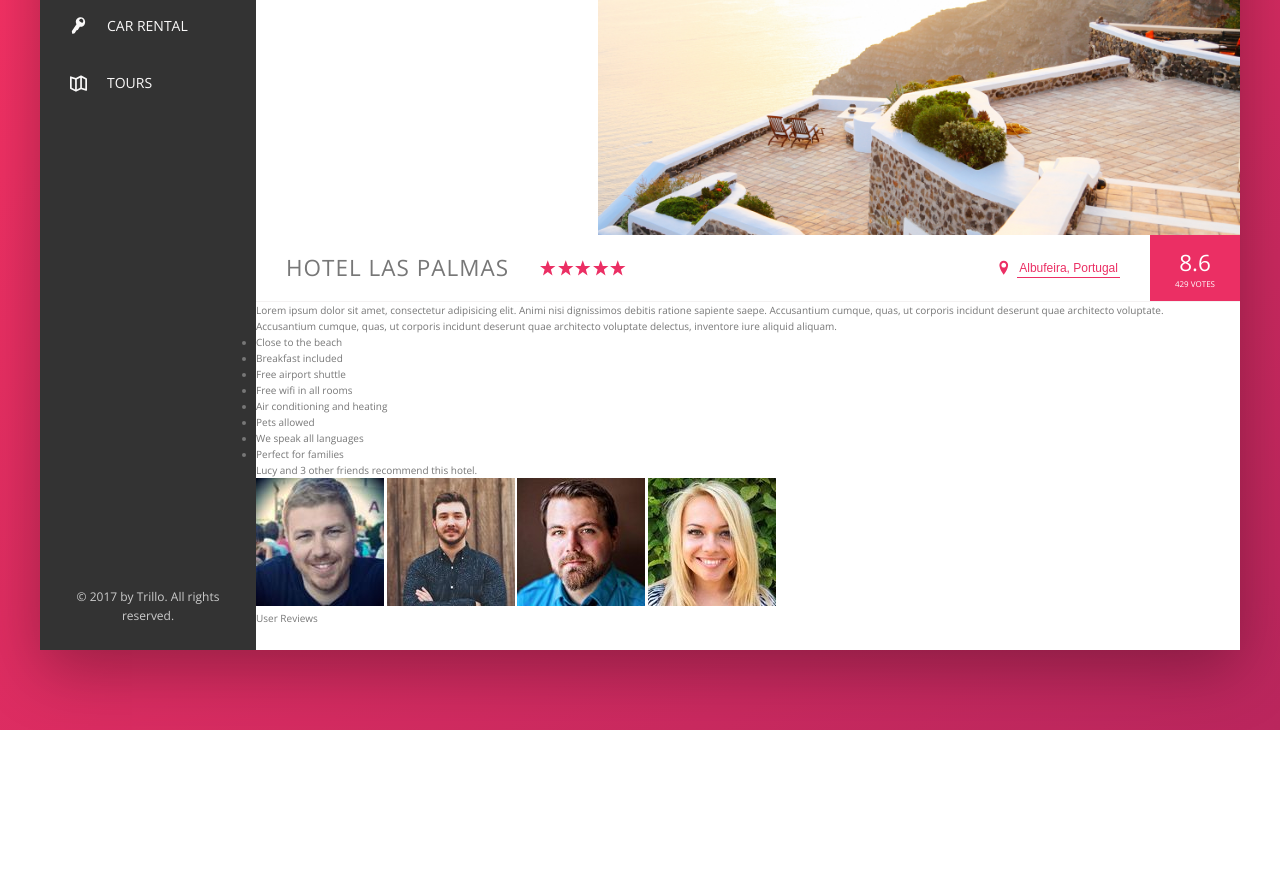
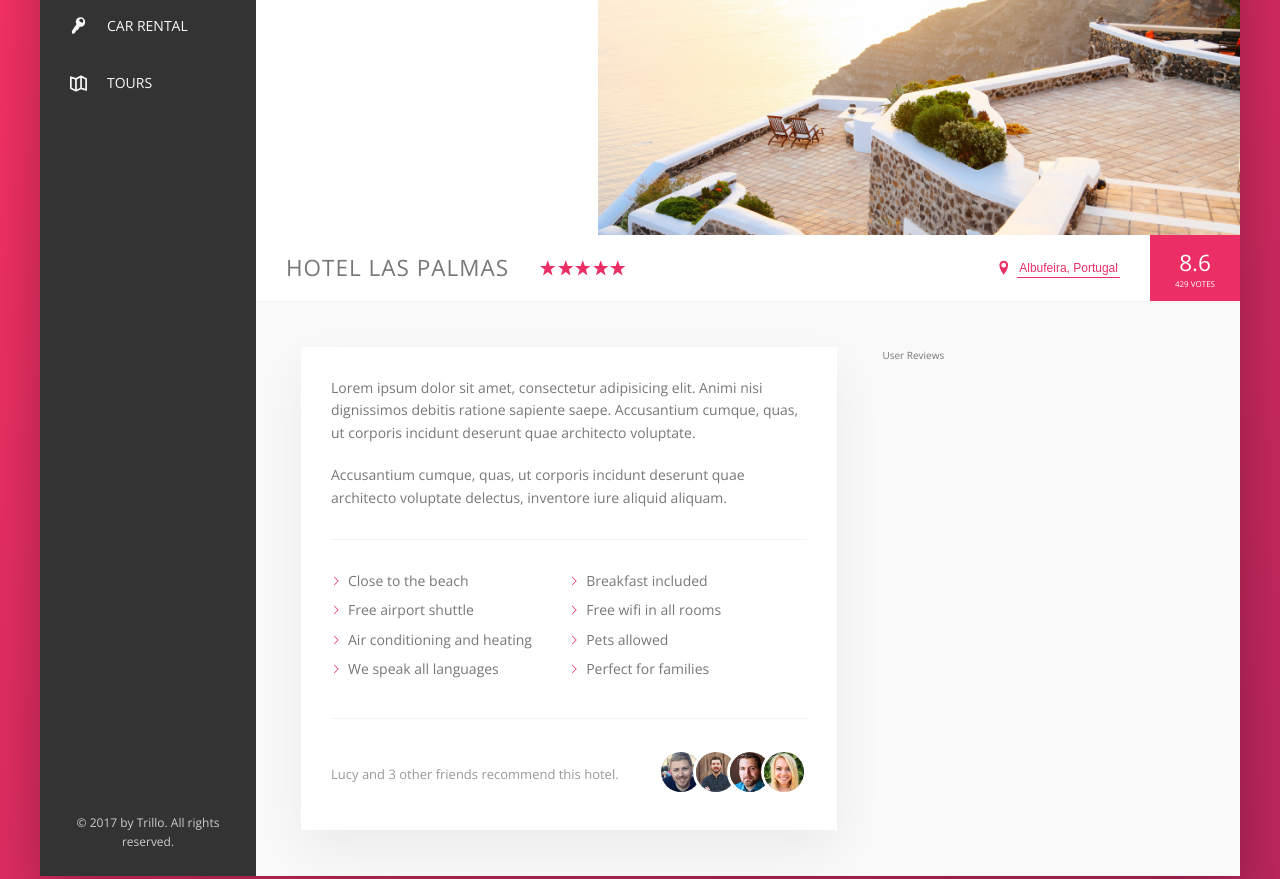
Before and after one commit to AllyssonAlas/trillo, a website: page index.html in a window 1280 px wide. Shown: the part 300-1179 px from the top of the page. Before the commit the page ends 1030 px from the top, so only its background shows below. Drawn offline with nearby package versions, Linux system fonts and the light colour scheme.

Commit message:
styling the hotel description

```diff
--- a/sass/_components.scss
+++ b/sass/_components.scss
@@ -130,7 +130,7 @@
   }
 
   &__item::before {
-    content: '';
+    content: "";
     position: absolute;
     top: 0;
     left: 0;
@@ -198,7 +198,7 @@
 .overview {
   display: flex;
   align-items: center;
-  border-bottom: 1px solid var(--color-grey-light-2);
+  border-bottom: var(--line);
 
   &__heading {
     font-size: 2.25rem;
@@ -294,3 +294,75 @@
     box-shadow: none;
   }
 }
+
+/////////////////////////////////////////////////////////////
+// PARAGRAPH
+.paragraph:not(:last-of-type) {
+  margin-bottom: 2rem;
+}
+
+/////////////////////////////////////////////////////////////
+// LIST
+.list {
+  list-style: none;
+  margin: 3rem 0;
+  padding: 3rem 0;
+  border-top: var(--line);
+  border-bottom: var(--line);
+
+  display: flex;
+  flex-wrap: wrap;
+
+  &__item {
+    flex: 0 0 50%;
+    margin-bottom: 0.7rem;
+  }
+
+  &__item::before {
+    content: "";
+    display: inline-block;
+    height: 1rem;
+    width: 1rem;
+    margin-right: 0.7rem;
+
+    // Older browser
+    // background-image: url(../img/chevron-thin-right.svg);
+    // background-size: cover;
+
+    // Newer Browsers -> maks
+    background-color: var(--color-primary);
+    -webkit-mask-image: url(../img/chevron-thin-right.svg);
+    -webkit-mask-size: cover;
+    mask-image: url(../img/chevron-thin-right.svg);
+    mask-size: cover;
+  }
+}
+
+/////////////////////////////////////////////////////////////
+// RECOMMEND
+.recommend {
+  font-size: 1.3rem;
+  color: var(--color-grey-dark-3);
+
+  display: flex;
+  align-items: center;
+
+  &__count {
+    margin-right: auto;
+  }
+
+  &__friends {
+  }
+
+  &__photo {
+    box-sizing: content-box;
+    height: 4rem;
+    width: 4rem;
+    border-radius: 50%;
+    border: 3px solid rgba(255, 255, 255, 1);
+
+    &:not(:last-child) {
+      margin-right: -1.5rem;
+    }
+  }
+}
--- a/sass/_layout.scss
+++ b/sass/_layout.scss
@@ -11,7 +11,7 @@
   font-size: 1.4rem;
   height: 7rem;
   background-color: rgba(255, 255, 255, 1);
-  border-bottom: 1px solid var(--color-grey-light-2);
+  border-bottom: var(--line);
   display: flex;
   justify-content: space-between;
   align-items: center;
@@ -32,6 +32,24 @@
 .hotel-view {
   background-color: rgba(255, 255, 255, 1);
   flex: 1;
+}
 
-  height: 80rem;
+.detail {
+  display: flex;
+  padding: 4.5rem;
+  background-color: var(--color-grey-light-1);
+  border-bottom: var(--line);
 }
+
+.description {
+  font-size: 1.4rem;
+  background-color: rgba(255, 255, 255, 1);
+  box-shadow: var(--shadow-light);
+  padding: 3rem;
+  flex: 0 0 60%;
+  margin-right: 4.5rem;
+}
+
+.user-reviews {
+  flex: 1;
+}
```
Also changed, not shown: css/style.css.
